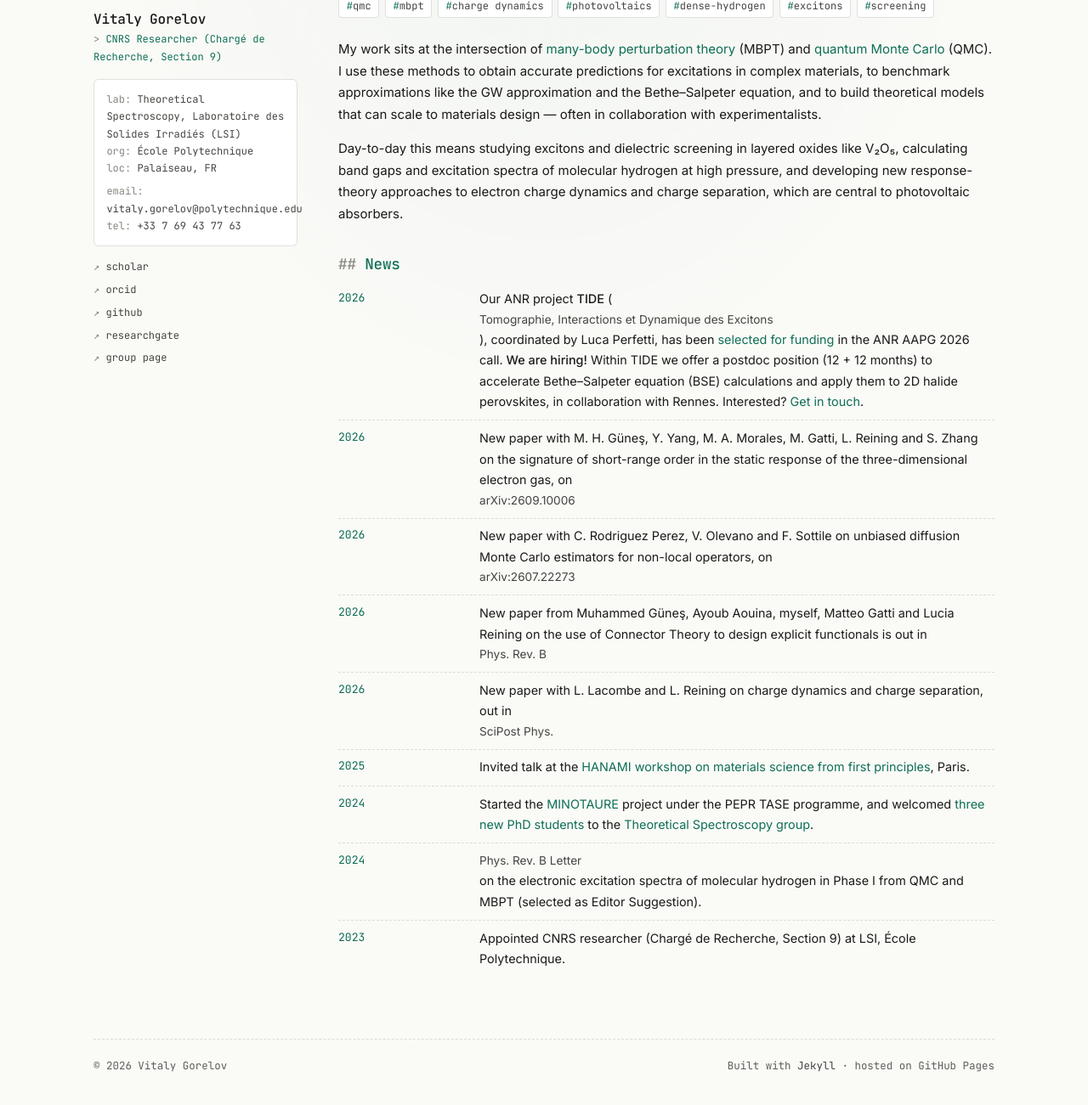
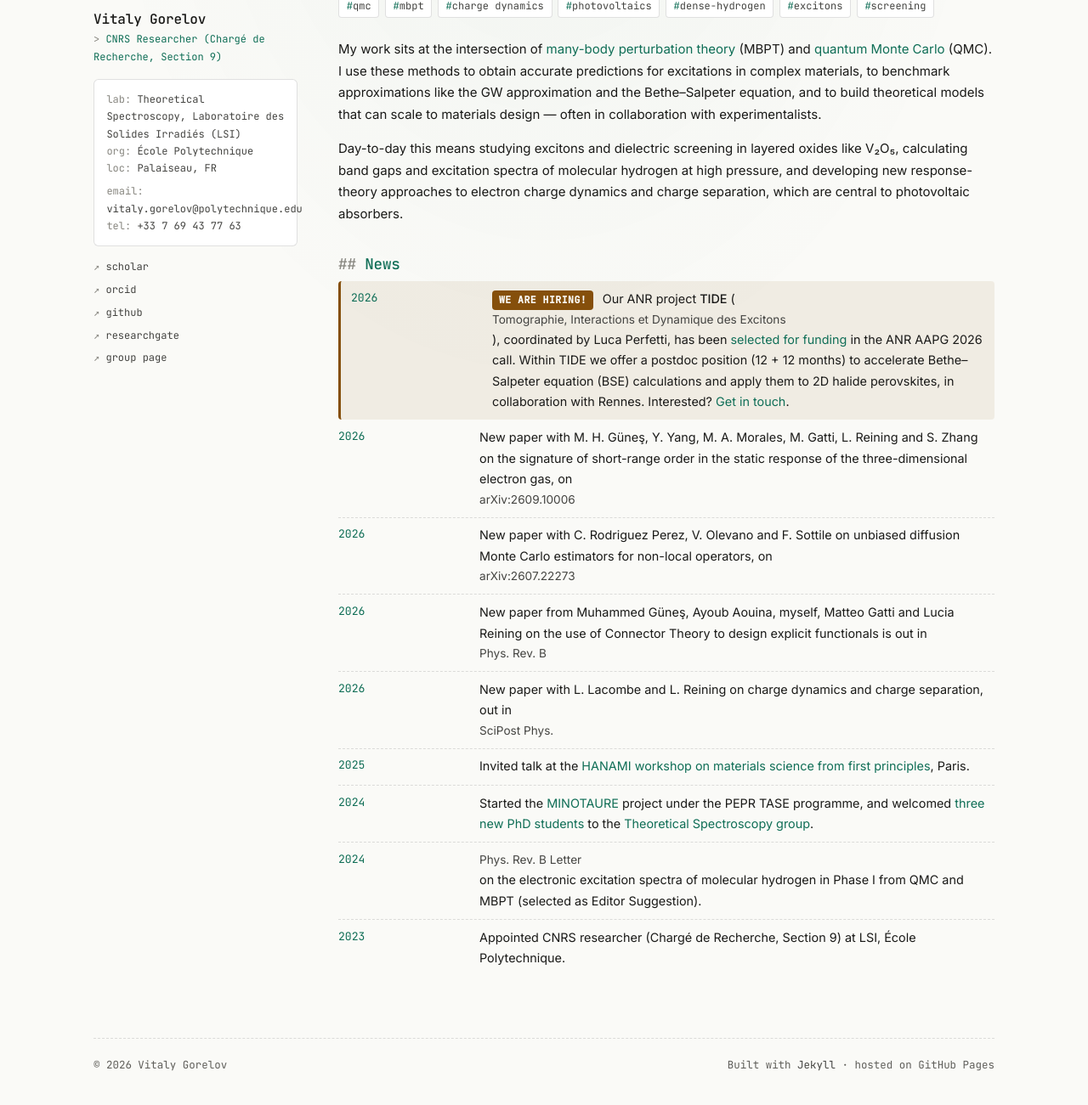
Before and after one commit to gorelov93/vitaly-gorelov, a Jekyll site: the page built from index.md, in a window 1280 px wide, cut to the strip 290-1603 px from the top of the page. Shown: the top 1301 px of the strip at 85% size. Built offline with Jekyll 4.4.1, drawn with Linux system fonts in a browser that asks for light colours.

Commit message:
Highlight hiring news; add Toulouse invited talk
Co-Authored-By: Claude Opus 5.5 <noreply@anthropic.com>

```diff
--- a/_data/talks.yml
+++ b/_data/talks.yml
@@ -1,4 +1,9 @@
 # Talks and communications. Most recent first.
+
+- title: "Quantum Monte Carlo Beyond Total Energies: Density Matrices and Response Functions"
+  venue: "Green's function methods workshop, Toulouse"
+  year: 2026
+  kind: invited
 
 - title: "Computing Observables with Quantum Monte Carlo from Excitations to One-Body Reduced Density Matrices"
   venue: "HANAMI Materials Science from First Principles workshop, Paris"
--- a/assets/css/style.scss
+++ b/assets/css/style.scss
@@ -529,6 +529,30 @@ hr {
   font-family: var(--font-sans);
 }
 
+/* Highlighted news item (e.g. open positions) */
+.tlist li.highlight {
+  border-left: 3px solid var(--accent-4);
+  background: color-mix(in srgb, var(--accent-4) 8%, transparent);
+  padding-left: 0.75rem;
+  padding-right: 0.75rem;
+  border-radius: var(--radius);
+}
+.tlist li.highlight + li { border-top: 0; }
+.badge-hiring {
+  display: inline-block;
+  font-family: var(--font-mono);
+  font-size: 0.72rem;
+  font-weight: 600;
+  letter-spacing: 0.04em;
+  text-transform: uppercase;
+  color: var(--bg);
+  background: var(--accent-4);
+  padding: 0.1rem 0.5rem;
+  border-radius: var(--radius);
+  margin-right: 0.4rem;
+  vertical-align: middle;
+}
+
 @media (max-width: 520px) {
   .tlist li { grid-template-columns: 1fr; gap: 0.15rem; }
 }
--- a/index.md
+++ b/index.md
@@ -42,9 +42,9 @@ permalink: /
 <h2>News</h2>
 
 <ul class="tlist">
-  <li>
+  <li class="highlight">
     <span class="when">2026</span>
-    <span class="what">Our ANR project <strong>TIDE</strong> (<em>Tomographie, Interactions et Dynamique des Excitons</em>), coordinated by Luca Perfetti, has been <a href="https://anr.fr/fileadmin/aap/2026/selection/aapg-2026-selection.pdf">selected for funding</a> in the ANR AAPG 2026 call. <strong>We are hiring!</strong> Within TIDE we offer a postdoc position (12 + 12 months) to accelerate Bethe–Salpeter equation (BSE) calculations and apply them to 2D halide perovskites, in collaboration with Rennes. Interested? <a href="mailto:vitaly.gorelov@polytechnique.edu">Get in touch</a>.</span>
+    <span class="what"><span class="badge-hiring">We are hiring!</span> Our ANR project <strong>TIDE</strong> (<em>Tomographie, Interactions et Dynamique des Excitons</em>), coordinated by Luca Perfetti, has been <a href="https://anr.fr/fileadmin/aap/2026/selection/aapg-2026-selection.pdf">selected for funding</a> in the ANR AAPG 2026 call. Within TIDE we offer a postdoc position (12 + 12 months) to accelerate Bethe–Salpeter equation (BSE) calculations and apply them to 2D halide perovskites, in collaboration with Rennes. Interested? <a href="mailto:vitaly.gorelov@polytechnique.edu">Get in touch</a>.</span>
   </li>
   <li>
     <span class="when">2026</span>
```
